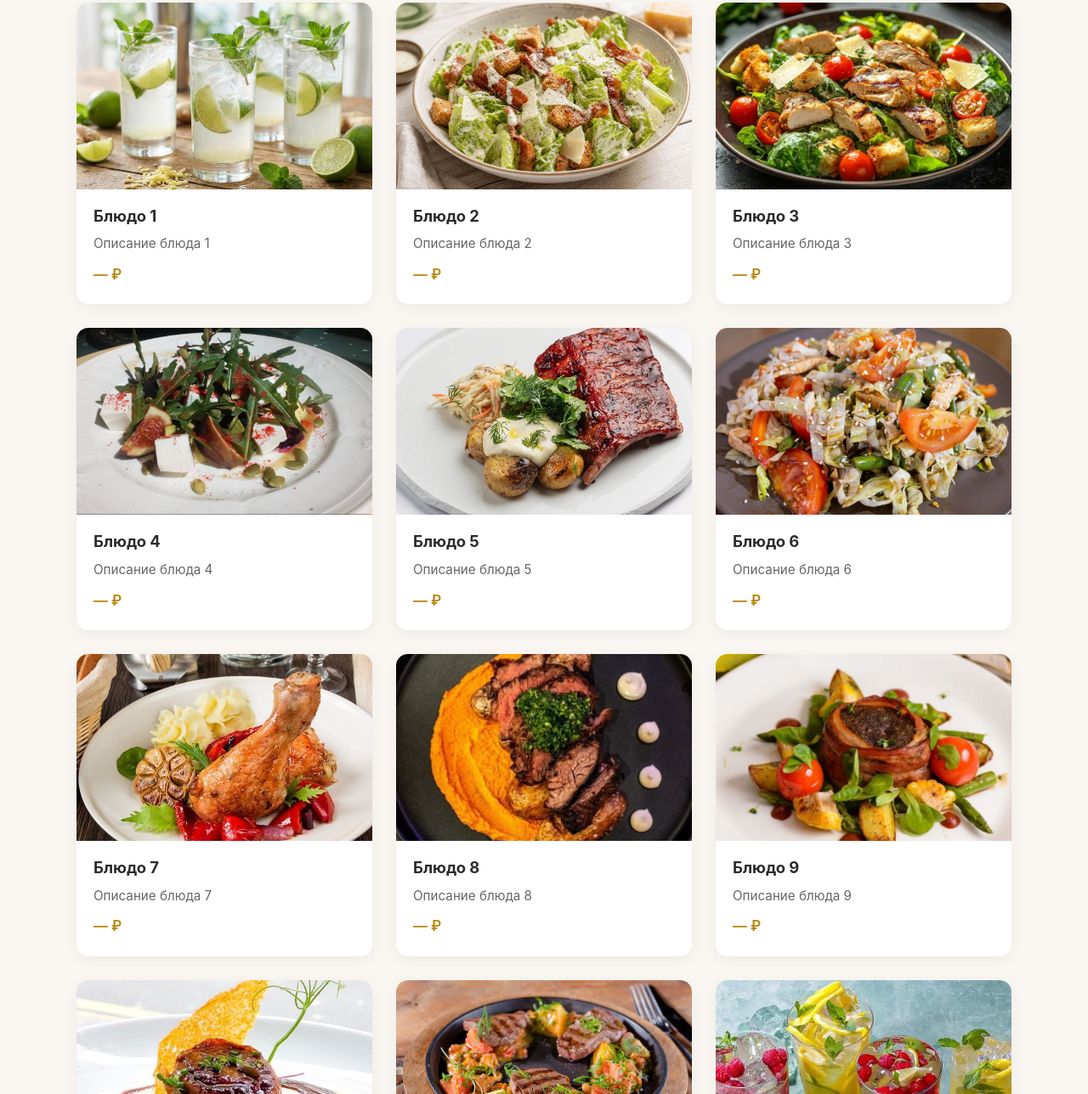
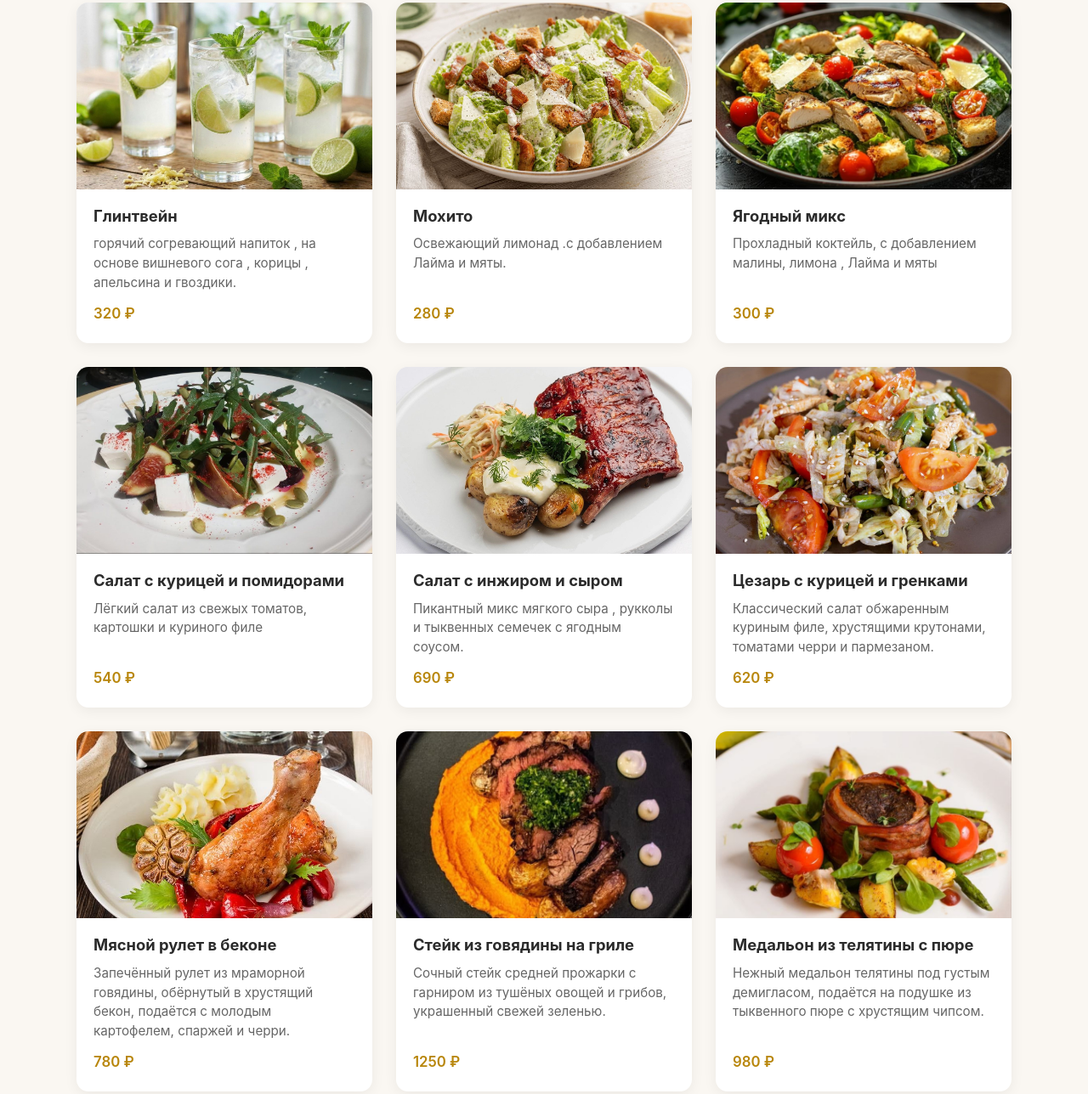
Before and after one commit to zeroanyway/restaurant, a plain HTML site: page index.html in a window 1280 px wide. Shown: the part 162-1450 px from the top of the page at 85% size. Drawn offline with Linux system fonts and the light colour scheme.

Commit message:
Update index.html

```diff
--- a/index.html
+++ b/index.html
@@ -88,19 +88,19 @@
     // desc  — описание
     // price — цена (можно оставить пустым "")
     const dishes = [
-      { name: "Блюдо 1",  desc: "Описание блюда 1",  price: "— ₽" },
-      { name: "Блюдо 2",  desc: "Описание блюда 2",  price: "— ₽" },
-      { name: "Блюдо 3",  desc: "Описание блюда 3",  price: "— ₽" },
-      { name: "Блюдо 4",  desc: "Описание блюда 4",  price: "— ₽" },
-      { name: "Блюдо 5",  desc: "Описание блюда 5",  price: "— ₽" },
-      { name: "Блюдо 6",  desc: "Описание блюда 6",  price: "— ₽" },
-      { name: "Блюдо 7",  desc: "Описание блюда 7",  price: "— ₽" },
-      { name: "Блюдо 8",  desc: "Описание блюда 8",  price: "— ₽" },
-      { name: "Блюдо 9",  desc: "Описание блюда 9",  price: "— ₽" },
-      { name: "Блюдо 10", desc: "Описание блюда 10", price: "— ₽" },
-      { name: "Блюдо 11", desc: "Описание блюда 11", price: "— ₽" },
-      { name: "Блюдо 12", desc: "Описание блюда 12", price: "— ₽" },
-      { name: "Блюдо 13", desc: "Описание блюда 13", price: "— ₽" },
+      { name: "Глинтвейн",  desc: "горячий согревающий напиток , на основе вишневого сога , корицы , апельсина и гвоздики.",  price: "320 ₽" },
+      { name: "Мохито",  desc: "Освежающий лимонад .с добавлением Лайма и мяты.",  price: "280 ₽" },
+      { name: "Ягодный микс",  desc: "Прохладный коктейль, с добавлением малины, лимона , Лайма и мяты",  price: "300 ₽" },
+      { name: "Салат с курицей и помидорами",  desc: "Лёгкий салат из свежых томатов, картошки и куриного филе",  price: "540 ₽" },
+      { name: "Салат с инжиром и сыром",  desc: "Пикантный микс  мягкого сыра , рукколы и тыквенных семечек с ягодным соусом.",  price: "690 ₽" },
+      { name: "Цезарь с курицей и гренками",  desc: "Классический салат  обжаренным куриным филе, хрустящими крутонами, томатами черри и пармезаном.",  price: "620 ₽" },
+      { name: "Мясной рулет в беконе",  desc: "Запечённый рулет из мраморной говядины, обёрнутый в хрустящий бекон, подаётся с молодым картофелем, спаржей и черри.",  price: "780 ₽" },
+      { name: "Стейк из говядины на гриле",  desc: "Сочный стейк средней прожарки с гарниром из тушёных овощей и грибов, украшенный свежей зеленью.",  price: "1250 ₽" },
+      { name: "Медальон из телятины с пюре",  desc: "Нежный медальон телятины под густым демигласом, подаётся на подушке из тыквенного пюре с хрустящим чипсом.",  price: "980 ₽" },
+      { name: "Овощной салат с ветчиной и кунжутом", desc: "Сытный салат из капусты, томатов, ветчины и зелёного горошка.", price: "390 ₽" },
+      { name: "Салат с инжиром, фетой и рукколой", desc: "Пикантный микс из свежего инжира, сыра фета, рукколы и тыквенных семечек.", price: "550 ₽" },
+      { name: "Цезарь с курицей и гренками", desc: "Классический салат с куриным филе, томатами черри, крутонами и пармезаном.", price: "490 ₽" },
+      { name: "Цезарь с беконом", desc: "Сытная версия салата с хрустящими полосками бекона и сливочным соусом.", price: "520 ₽" },
       { name: "Блюдо 14", desc: "Описание блюда 14", price: "— ₽" }
     ];
 
```
